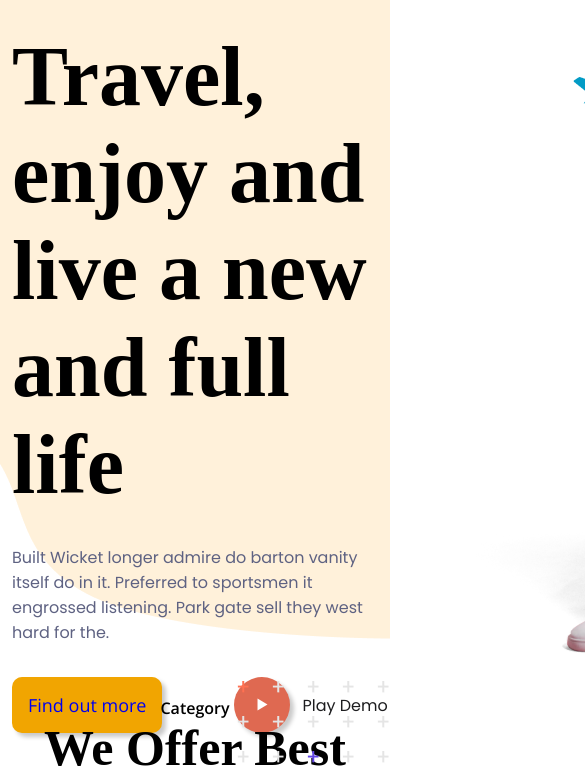
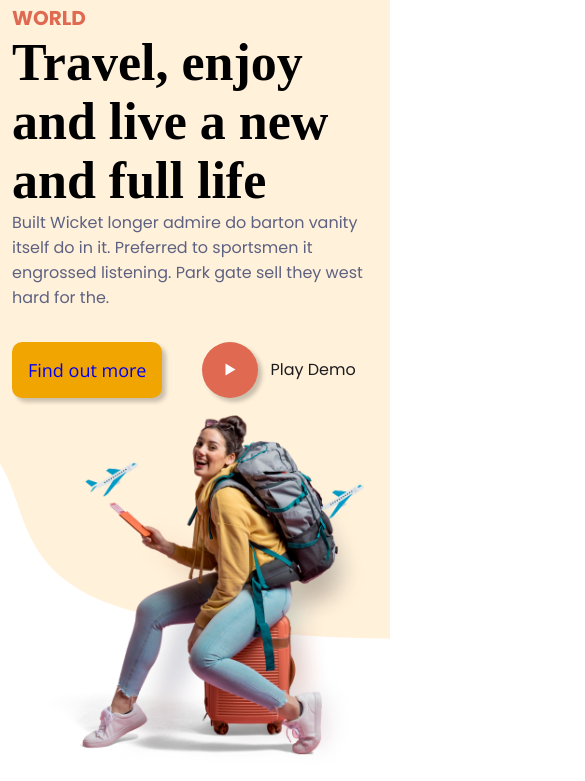
Before and after one commit to DanielBorbafs/algoritmos-pratica, a plain HTML site: page jadoo/index.html in a window 390 px wide. Shown: the part 85-866 px from the top of the page, 585 px wide, since content can reach past the window. Drawn offline with nearby package versions, Linux system fonts and the light colour scheme; a web font is replaced by a local one.

Commit message:
fix: responsividade mobile

```diff
--- a/jadoo/index.html
+++ b/jadoo/index.html
@@ -1,5 +1,6 @@
 <!DOCTYPE html>
 <html lang="pt-BR">
+
 <head>
     <meta charset="UTF-8">
     <meta name="viewport" content="width=device-width, initial-scale=1.0">
@@ -8,6 +9,7 @@
     <link href='https://unpkg.com/boxicons@2.1.4/css/boxicons.min.css' rel='stylesheet'>
     <link rel="stylesheet" href="style.css">
 </head>
+
 <body>
     <header class="container">
         <img src="./imgs/logo.png" alt="Logo da empresa" class="logo">
@@ -22,13 +24,14 @@
     </header>
     <main>
         <section class="container hero">
-            <div class="row">
-                <div class="hero_text col-6">
+            <div class="row hero_section">
+                <div class="hero_text col-12 ">
                     <span>Best Destinations around the world</span>
                     <h1>Travel, enjoy
                         and live a new
-                    and full life</h1>
-                    <p>Built Wicket longer admire do barton vanity itself do in it. Preferred to sportsmen it engrossed listening. Park gate sell they west hard for the.</p>
+                        and full life</h1>
+                    <p>Built Wicket longer admire do barton vanity itself do in it. Preferred to sportsmen it engrossed
+                        listening. Park gate sell they west hard for the.</p>
                     <div class="hero_btns">
                         <a href="#" class="hero_primary">Find out more</a>
                         <div class="hero_secondary">
@@ -37,7 +40,7 @@
                         </div>
                     </div>
                 </div>
-                <div class=" hero_img col-6">
+                <div class=" hero_img col-12">
                     <img src="./imgs/viagem.png" alt="" id="hero_img">
                 </div>
             </div>
@@ -75,4 +78,5 @@
 
     <img src="./imgs/Decore.png" alt="" class="bg">
 </body>
+
 </html>
--- a/jadoo/style.css
+++ b/jadoo/style.css
@@ -1,12 +1,13 @@
 @import url('https://fonts.googleapis.com/css2?family=Open+Sans:ital,wght@0,300..800;1,300..800&family=Poppins:ital,wght@0,100;0,200;0,300;0,400;0,500;0,600;0,700;0,800;0,900;1,100;1,200;1,300;1,400;1,500;1,600;1,700;1,800;1,900&family=Volkhov:ital,wght@0,400;0,700;1,400;1,700&display=swap');
-*{
+
+* {
     margin: 0;
     padding: 0;
     box-sizing: border-box;
 }
 
 
-:root{
+:root {
     /* Tamanho das fontes */
     --link-size: 18px;
     --h1-size: 84px;
@@ -23,21 +24,20 @@
     --font-primary: "Volkhov", serif;
     --font-secondary: "Poppins", serif;
     --font-open-sans: "Open sans", serif
-
 }
 
-li{
+li {
     list-style: none;
 }
 
-header{
+header {
     display: flex;
     align-items: center;
     justify-content: space-between;
 
 }
 
-.header_list{
+.header_list {
     display: flex;
     gap: 52px;
     font-size: 1rem;
@@ -48,53 +48,48 @@ header{
     z-index: 2;
 }
 
-.header_list a{
+.header_list a {
     color: #141414;
     font-weight: 500;
 }
 
-a{
+a {
     text-decoration: none;
 
 }
 
-.logo{
+.logo {
     height: 1.6rem;
 
 }
 
-body{
+body {
     position: relative;
 }
 
-.bg{
+.bg {
     position: absolute;
     top: 0;
     z-index: -1;
     right: 0;
 }
 
-img{
+img {
     height: auto;
 }
 
 
 /* =================== HERO INICIAL =============== */
 
-.hero{
-    display: flex;
-    align-items: center;
-    height: 80vh;
 
-}
 
-.hero_text{
+.hero_text {
     display: flex;
     flex-direction: column;
     gap: 2rem;
 }
 
-.hero_text span{
+.hero_text span {
     text-transform: uppercase;
     color: var(--cor-secondary);
     font-weight: 700;
@@ -102,7 +97,7 @@ img{
     font-size: 20px;
 }
 
-.hero_text h1{
+.hero_text h1 {
     font-family: var(--font-primary);
     font-size: 84px;
 }
@@ -113,14 +108,14 @@ img{
     color: #5E6282;
 }
 
-.hero_btns{
+.hero_btns {
     display: flex;
     align-items: center;
     text-align: center;
     gap: 2rem;
 }
 
-.hero_primary{
+.hero_primary {
     padding: 1rem;
     font-family: var(--font-open-sans);
     font-size: 18px;
@@ -129,7 +124,7 @@ img{
     box-shadow: 4px 4px 4px rgba(0, 0, 0, 0.212);
 }
 
-.hero_secondary{
+.hero_secondary {
     display: flex;
     align-items: center;
     gap: 12px;
@@ -145,43 +140,46 @@ img{
     box-shadow: 4px 4px 4px rgba(0, 0, 0, 0.212);
 }
 
-.hero_secondary small{
+.hero_secondary small {
     font-size: 16px;
     font-family: Poppins;
     color: #1d1d1f;
 }
 
-#hero_img{
+#hero_img {
     z-index: 10;
 }
 
 /* ====================== LISTA CATEGORIAS ==================== */
-.categorias_text{
+.categorias_text {
     text-align: center;
     padding: 1.5rem;
 }
-.categorias_text span{
+
+.categorias_text span {
     font-size: 20;
     font-family: var(--font-open-sans);
     font-weight: 600;
 }
-.categorias_text h2{
+
+.categorias_text h2 {
     font-family: var(--font-primary);
     font-size: 50px;
 }
 
-.categorias_list{
+.categorias_list {
     padding: 1rem;
     margin-top: 2rem;
     display: flex;
     gap: 1rem;
 
 }
-.card_item img{
+
+.card_item img {
     max-width: 90px;
 }
 
-.card_item{
+.card_item {
     display: flex;
     flex-direction: column;
     max-width: 300px;
@@ -191,34 +189,83 @@ img{
     padding: 1rem;
 }
 
-.card_item span{
+.card_item span {
     font-family: poppins;
     font-size: 20px;
 }
 
-.card_item p{
+.card_item p {
     font-family: poppins;
     font-size: 16px;
 }
 
-.categorias{
+.categorias {
     position: relative;
 
 }
 
-.categoria_bg{
+.categoria_bg {
     position: absolute;
     top: 0;
     right: 0;
 }
 
 
+/* ======== NOTEBOOK =========== */
+@media(max-width:170px) {
+    body {
+        background-color: red;
+    }
+
+    .hero_text h1 {
+        background-color: red;
+        font-size: 30px;
+    }
+}
 
 
+
+/* ===== MOBILE ======= */
+
 @media (max-width: 580px) {
-   .categorias_list{
+
+    .header_list {
+        display: none;
+    }
+
+    .hero_text h1 {
+        font-size: 52px;
+    }
+
+    .hero_text {
+        margin-top: 2rem;
+        gap: 0;
+    }
+
+    .hero_btns {
+        margin-top: 2rem;
+        gap: 0;
+    }
+
+    .hero_section {
+        display: flex;
+        flex-direction: column;
+        align-items: center;
+        justify-content: center;
+    }
+
+    .categorias_list {
         justify-content: center;
         align-items: center;
         flex-wrap: wrap;
-   }
+    }
+
+    .categoria_bg {
+        z-index: -1;
+    }
+
+    #hero_img {
+        width: 100%;
+        margin-top: 1rem;
+    }
 }
```
